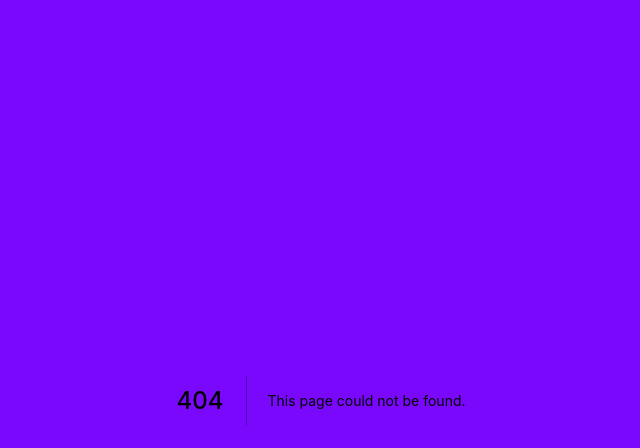
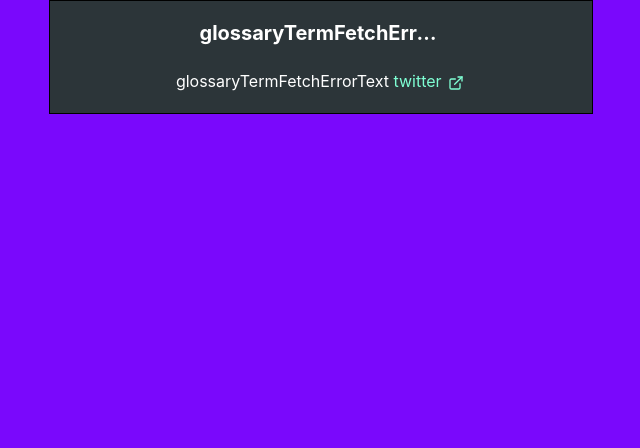
Before and after one commit to Glosseta/glosseta, a Next.js app: page /glossary/glossary-data-fetch-error in a window 1280 px wide. Before the commit this address had no page. Shown: the top 448 px of the page, without its empty margins (319-959 px from the left). Built offline with nearby package versions, Linux system fonts and the light colour scheme.

Commit message:
Adds error page when glossary terms unavailable

```diff
--- a/public/locales/en/common.json
+++ b/public/locales/en/common.json
@@ -19,11 +19,13 @@
     "glossaryPageHeading" : "Glossary (🔎, 🧠)",
     "somethingMissingHeading" : "Something missing?",
     "twitterTermRequestDescription" : "If there's a specific term you were looking for but didn't see above, please let us know and we'll get it added.  Give us a shout on ",
+    "glossaryTermFetchErrorHeading": "Error",
+    "glossaryTermFetchErrorText" : "Something went wrong trying to retrieve the glossary terms.  Please refresh the page or try searching for an individual term.  If the issue persists please reach out to us on ",
 
     "opensInANewWindow" : "Opens in a new window",
     "twitter" : "Twitter",
     "or" : "or",
-    "gitHubIssueText": "open up a GitHub issue",
+    "gitHubIssueText" : "open up a GitHub issue",
 
     "unavailableSearchResultDescription" : "This term isn't in our knowledge base at the moment. If you think this is something we should have, please reach out to us on",
     "apiFetchErrorText" : "Something went wrong while trying to retrieve the definition.  Please refresh the page or search for another term.",
--- /dev/null
+++ b/src/pages/glossary/glossary-data-fetch-error.tsx
@@ -0,0 +1,46 @@
+import { Box, Text, Container, VStack, Heading, Link } from "@chakra-ui/react";
+import { ExternalLinkIcon } from "@chakra-ui/icons";
+import { useTranslation } from "next-i18next";
+import styles from "../../../styles/Home.module.css";
+
+export const GlossaryDataFetchError = (): JSX.Element => {
+  const twitter_href = `https://twitter.com/intent/tweet?screen_name=Glossetadotcom`;
+  const { t } = useTranslation();
+
+  return (
+    <>
+      <Container maxW={{ base: "sm", sm: "xl" }}>
+        <Box
+          width="100%"
+          background="#2C3539"
+          borderWidth="1px"
+          borderColor="black"
+        >
+          <VStack padding={3}>
+            <Heading
+              as="h1"
+              padding={2}
+              maxWidth="50%"
+              color="white"
+              fontSize={{ base: "md", sm: "xl" }}
+              isTruncated
+            >
+              {t("glossaryTermFetchErrorHeading")}
+            </Heading>
+            <Text padding={2} fontSize={{ base: "xs", sm: "md" }} color="white">
+              {t("glossaryTermFetchErrorText")}{" "}
+              <Link color="aquamarine" href={twitter_href} isExternal>
+                {t("twitter")} <ExternalLinkIcon mx="2px" />
+                <span className={styles.visuallyhidden}>
+                  {t("opensInANewWindow")}
+                </span>
+              </Link>
+            </Text>
+          </VStack>
+        </Box>
+      </Container>
+    </>
+  );
+};
+
+export default GlossaryDataFetchError;
```
Also changed, not shown: src/pages/glossary/index.tsx (+7 -5 lines).
